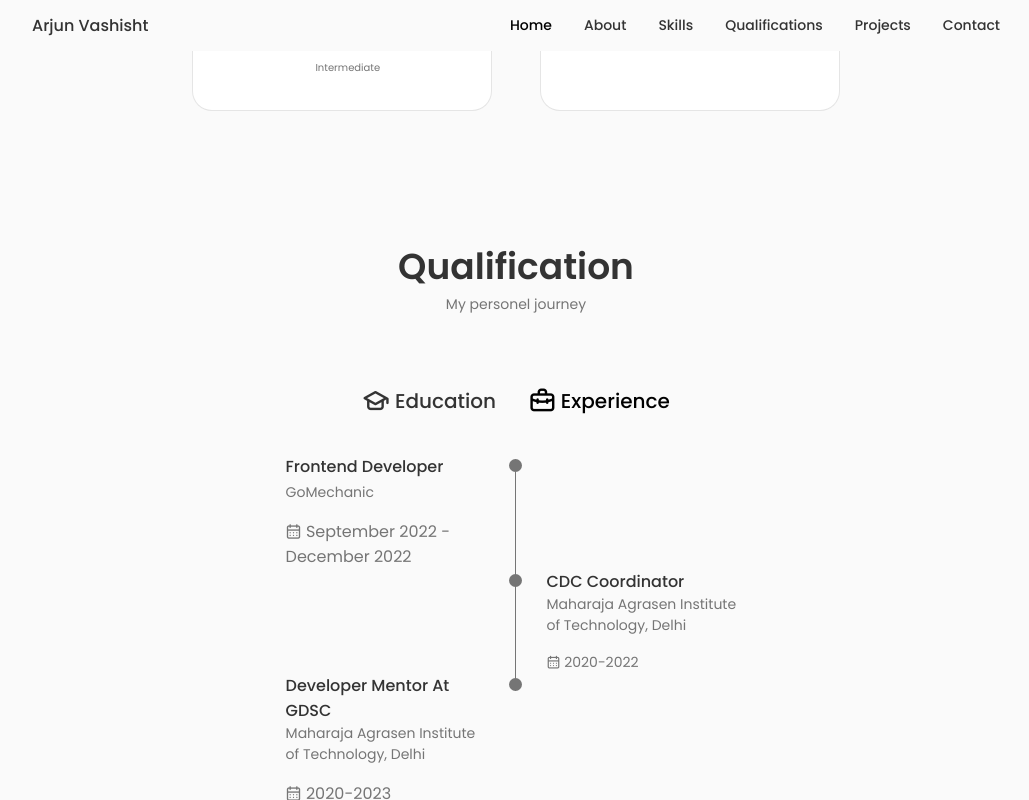
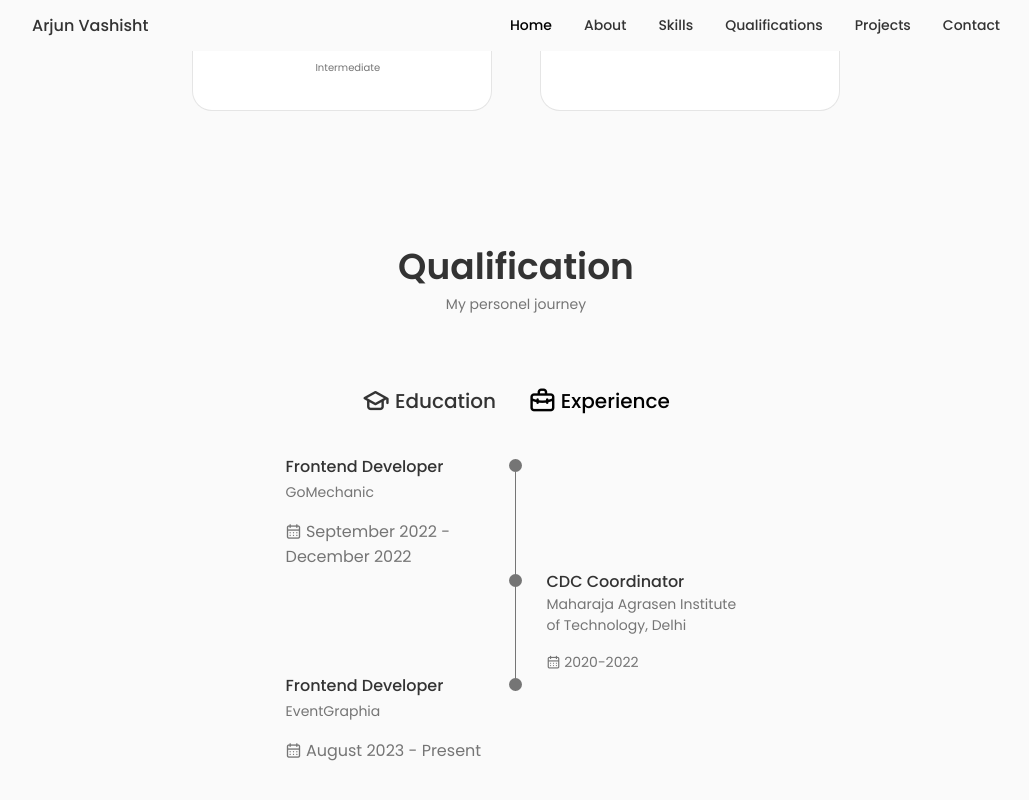
Before and after one commit to Arjun-Vashisht/Portfolio, a React (Create React App) app: page / in a window 1280 px wide. Both pictures are taken after a click on the element "Experience". Shown: the part 2167-2967 px from the top of the page, without its empty margins (124-1153 px from the left). Built offline with nearby package versions, Linux system fonts and the light colour scheme.

Commit message:
Update Qualification.js

```diff
--- a/src/components/qualification/Qualification.js
+++ b/src/components/qualification/Qualification.js
@@ -62,7 +62,7 @@ const Qualification = () => {
                   <h3 className='qualification__title'>Secondary School</h3>
                   <span className='qualification__subtitle'>Christu Jyoti Convent High School, U.P.</span>
                   <div className='qualification__calender'>
-                    <i className='uil uil-calendar-alt'></i> 2016-2027
+                    <i className='uil uil-calendar-alt'></i> 2016-2017
                   </div>
                 </div>
                 <div>
@@ -103,10 +103,10 @@ const Qualification = () => {
               </div>
               <div className='qualification__data'>
                 <div>
-                  <h3 className='qualification__title'>Developer Mentor At GDSC</h3>
-                  <span className='qualification__subtitle'>Maharaja Agrasen Institute of Technology, Delhi</span>
+                  <h3 className='qualification__title'>Frontend Developer</h3>
+                  <span className='qualification__subtitle'>EventGraphia</span>
                   <div className='qualification__calender'>
-                    <i className='uil uil-calendar-alt'></i> 2020-2023
+                    <i className='uil uil-calendar-alt'></i> August 2023 - Present
                   </div>
                 </div>
                 <div>
```
